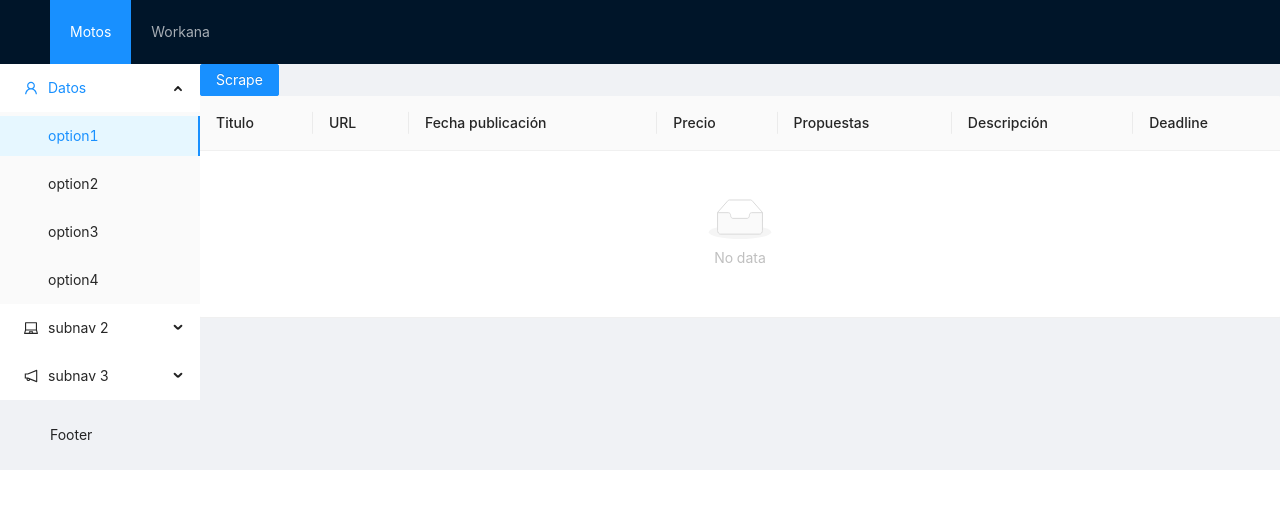
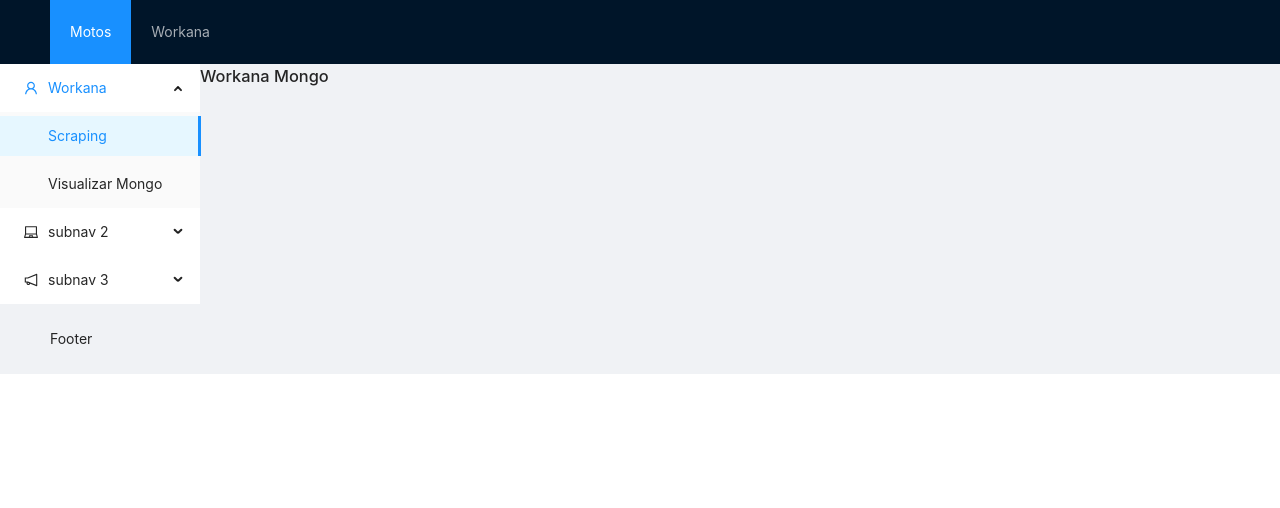
Before and after one commit to KarlHeitmann/megascraper, a React (Create React App) app in the folder client/: page /workana/mongo in a window 1280 px wide. Shown: the top 508 px of the page. Built offline with nearby package versions, Linux system fonts and the light colour scheme.

Commit message:
agregado archivo WorkanaMongo

```diff
--- a/client/package.json
+++ b/client/package.json
@@ -14,7 +14,7 @@
     "react-scripts": "3.4.3"
   },
   "scripts": {
-    "start": "react-scripts start",
+    "start": "BROWSER=none react-scripts start",
     "build": "react-scripts build",
     "test": "react-scripts test",
     "eject": "react-scripts eject"
--- a/client/src/App.js
+++ b/client/src/App.js
@@ -14,6 +14,8 @@ import 'antd/dist/antd.css'; // or 'antd/dist/antd.less'
 import Motos from './pages/motos';
 import MotosSidebar from './sidebar/motos_sidebar';
 import WorkanaJobs from './pages/workana_jobs';
+import WorkanaSidebar from './sidebar/workana_sidebar';
+import WorkanaMongo from './pages/workana_mongo';
 
 const {
   Footer,
@@ -41,6 +43,9 @@ function App() {
         <Layout>
         <Sider>
           <Switch>
+            <Route path="/workana">
+              <WorkanaSidebar/>
+            </Route>
             <Route path="/">
               <MotosSidebar/>
             </Route>
@@ -48,6 +53,9 @@ function App() {
         </Sider>
         <Content>
           <Switch>
+            <Route path="/workana/mongo">
+              <WorkanaMongo/>
+            </Route>
             <Route path="/workana">
               <WorkanaJobs/>
             </Route>
--- a/client/src/pages/workana_jobs.jsx
+++ b/client/src/pages/workana_jobs.jsx
@@ -61,6 +61,7 @@ function WorkanaJobs(props) {
 
   return(
     <>
+      <h1 className="title">Workana</h1>
       <Button
         type="primary"
         onClick={onBtnScrape}
--- /dev/null
+++ b/client/src/pages/workana_mongo.jsx
@@ -0,0 +1,10 @@
+import React from 'react';
+
+
+function WorkanaMongo(props) {
+  return (
+    <h1 className="title">Workana Mongo</h1>
+  );
+};
+
+export default WorkanaMongo;
--- /dev/null
+++ b/client/src/sidebar/workana_sidebar.jsx
@@ -0,0 +1,45 @@
+import React from 'react';
+import {
+  Menu,
+} from 'antd';
+
+import { UserOutlined, LaptopOutlined, NotificationOutlined } from '@ant-design/icons';
+import { Link } from 'react-router-dom';
+
+function WorkanaSidebar(props) {
+  return(
+    <Menu
+      mode="inline"
+      defaultSelectedKeys={['1']}
+      defaultOpenKeys={['sub1']}
+      style={{ height: '100%', borderRight: 0 }}
+      >
+      <Menu.SubMenu key="sub1" icon={<UserOutlined />} title="Workana">
+        <Menu.Item key="1">
+          <Link to="/workana">
+            Scraping
+          </Link>
+        </Menu.Item>
+        <Menu.Item key="2">
+          <Link to="/workana/mongo">
+            Visualizar Mongo
+          </Link>
+        </Menu.Item>
+      </Menu.SubMenu>
+      <Menu.SubMenu key="sub2" icon={<LaptopOutlined />} title="subnav 2">
+        <Menu.Item key="5">option5</Menu.Item>
+        <Menu.Item key="6">option6</Menu.Item>
+        <Menu.Item key="7">option7</Menu.Item>
+        <Menu.Item key="8">option8</Menu.Item>
+      </Menu.SubMenu>
+      <Menu.SubMenu key="sub3" icon={<NotificationOutlined />} title="subnav 3">
+        <Menu.Item key="9">option9</Menu.Item>
+        <Menu.Item key="10">option10</Menu.Item>
+        <Menu.Item key="11">option11</Menu.Item>
+        <Menu.Item key="12">option12</Menu.Item>
+      </Menu.SubMenu>
+    </Menu>
+  )
+}
+
+export default WorkanaSidebar;
```
